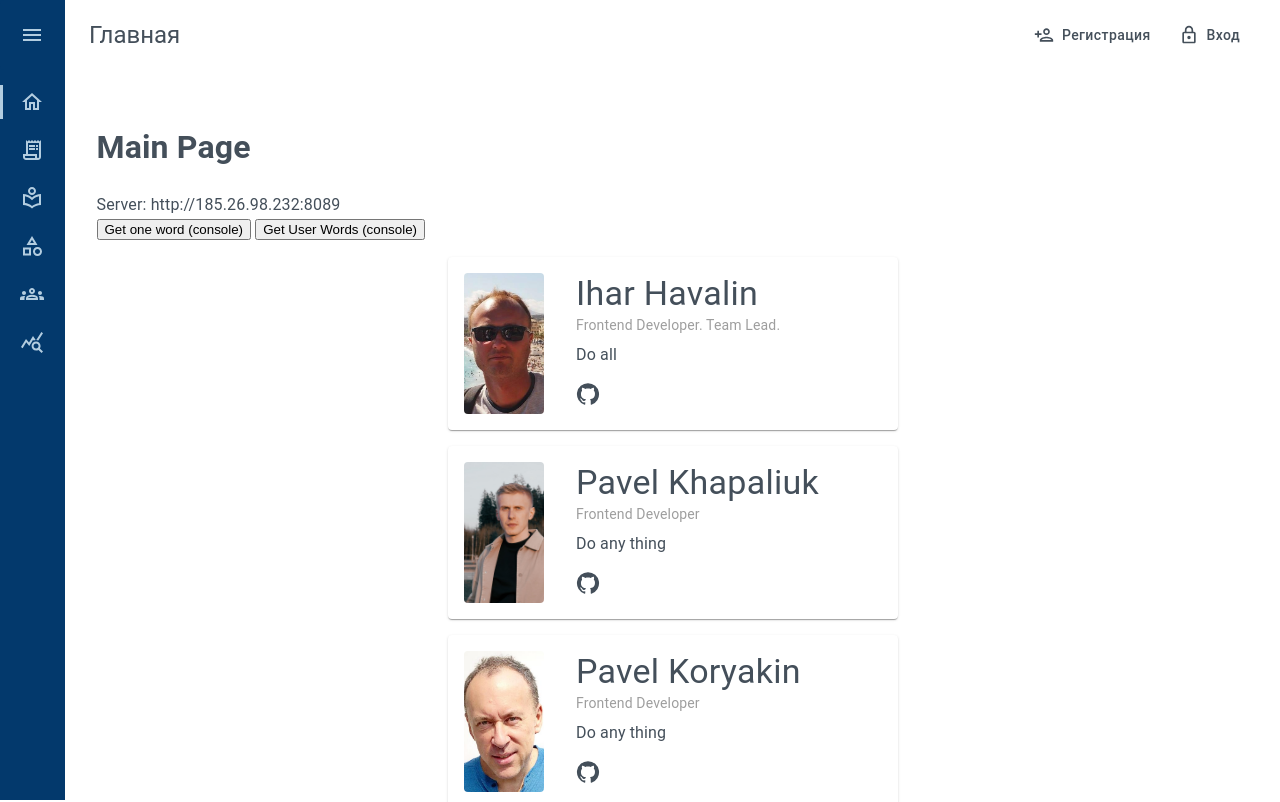
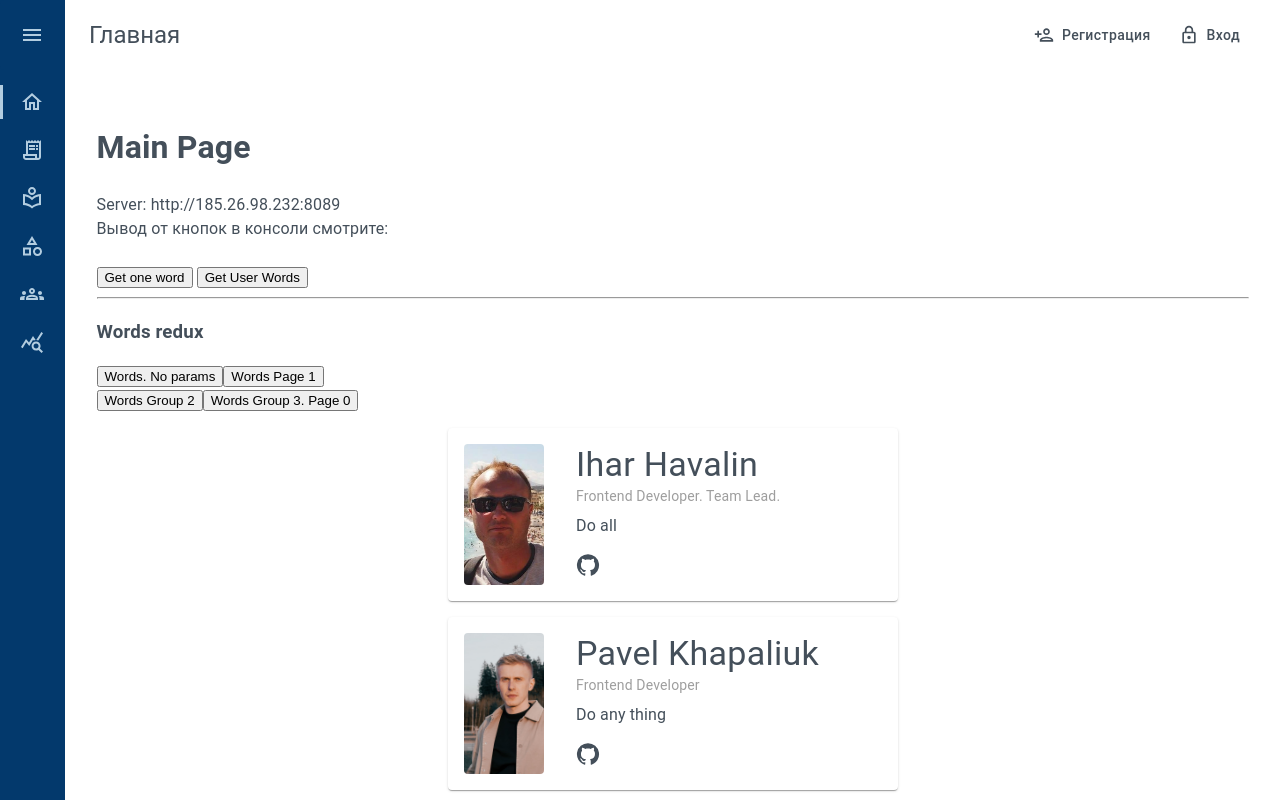
Before and after one commit to whityha/rslang, a React (Create React App) app: page / in a window 1280 px wide. Shown: the top 802 px of the page. Built offline with nearby package versions, Linux system fonts and the light colour scheme.

Commit message:
feat: words redux upgrade

```diff
--- a/src/components/test-component.tsx
+++ b/src/components/test-component.tsx
@@ -1,8 +1,13 @@
 import { FC } from 'react';
 import api, { getUserWords } from '../inc/api';
 import { getBackendURL } from '../inc/conf';
+import { useAppDispatch, useWords } from '../redux/hooks';
+import getAllWords from '../redux/words/getall';
 
 const TestComponent: FC = () => {
+  const words = useWords();
+  const dispatch = useAppDispatch();
+
   async function uWord() {
     getUserWords().then((res) => console.log(res.status, res.data));
   }
@@ -22,9 +27,32 @@ const TestComponent: FC = () => {
       {' '}
       {getBackendURL()}
       <br />
-      <button onClick={() => oneWord()}>Get one word (console)</button>
+      <div>Вывод от кнопок в консоли смотрите:</div>
+      <br />
+      <button onClick={() => oneWord()}>Get one word</button>
       {' '}
-      <button onClick={() => uWord()}>Get User Words (console)</button>
+      <button onClick={() => uWord()}>Get User Words</button>
+      <hr />
+      <h3>Words redux</h3>
+      <button onClick={() => dispatch(getAllWords())}>Words. No params</button>
+      <button onClick={() => dispatch(getAllWords({ page: 1 }))}>Words Page 1</button>
+      <br />
+      <button onClick={() => dispatch(getAllWords({ group: 2 }))}>Words Group 2</button>
+      <button onClick={() => dispatch(getAllWords({ page: 0, group: 3 }))}>
+        Words Group 3. Page 0
+      </button>
+      <div>
+        {
+          words.data.map((word) => (
+            <span key={word.id}>
+              {word.word}
+&nbsp;
+            </span>
+          ))
+        }
+
+      </div>
+
     </div>
   );
 };
--- a/src/redux/words/getall.ts
+++ b/src/redux/words/getall.ts
@@ -3,8 +3,10 @@ import { AxiosResponse } from 'axios';
 import ax from '../../inc/ax';
 import { Words } from '../../types/word';
 
-export const getAllWords = createAsyncThunk('words/getall', async () => {
-  const response: AxiosResponse<Words> = await ax.get('/words');
+type AllWordsParams = { group?: string | number, page?: string | number }
+
+export const getAllWords = createAsyncThunk('words/getall', async (params: AllWordsParams = {}) => {
+  const response: AxiosResponse<Words> = await ax.get(`/words?group=${params.group ?? ''}&page=${params.page ?? ''}`);
   return response.data;
 });
 
```
